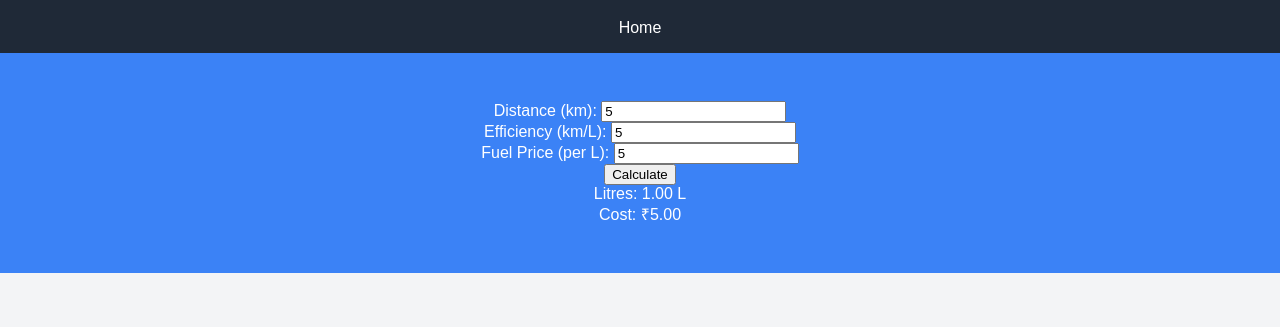
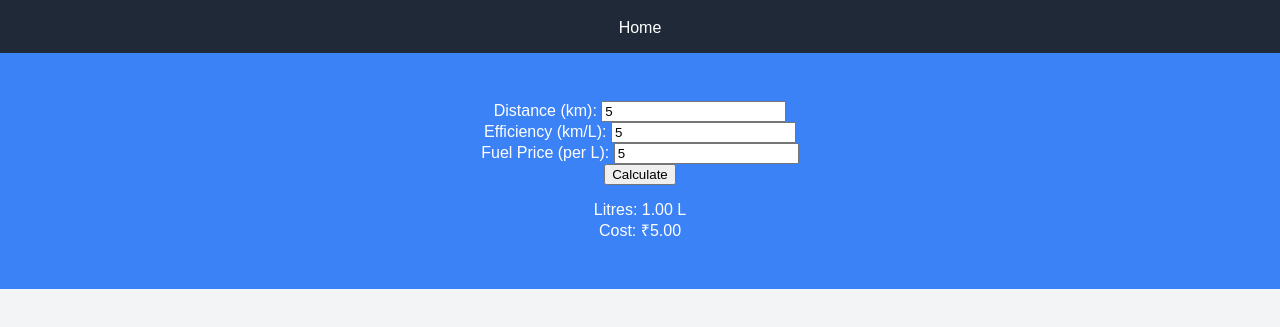
Before and after one commit to danishshekha-jpg/TripCalculatorHub, a plain HTML site: page tools/fuel-cost.html in a window 1280 px wide. Both pictures are taken after typing "5", "5", "5" into the empty fields and a click on the button "Calculate". Shown: the part 77-404 px from the top of the page. Drawn offline with Linux system fonts and the light colour scheme.

Commit message:
Update fuel-cost.html

```diff
--- a/tools/fuel-cost.html
+++ b/tools/fuel-cost.html
@@ -1,28 +1,35 @@
 <!doctype html>
 <html lang="en">
 <head>
-  <meta charset="utf-8"/><meta name="viewport" content="width=device-width,initial-scale=1"/>
+  <meta charset="utf-8"/><meta name="viewport" content="width=device-width, initial-scale=1"/>
   <title>Fuel Cost Calculator</title>
   <link rel="stylesheet" href="../assets/styles.css">
 </head>
 <body>
-  <header class="site-header"><h1>Fuel Cost Calculator</h1><nav><a href="../index.html">Home</a></nav></header>
-  <div class="hero">
+  <header class="site-header">
+    <h1>Fuel Cost Calculator</h1>
+    <nav>
+      <a href="../index.html">Home</a>
+    </nav>
+  </header>
+  <section class="hero">
     <label>Distance (km): <input type="number" id="dist"></label><br>
     <label>Efficiency (km/L): <input type="number" id="eff"></label><br>
     <label>Fuel Price (per L): <input type="number" id="price"></label><br>
     <button onclick="calc()">Calculate</button>
-    <div id="output"></div>
-  </div>
+    <div id="output" style="margin-top:1rem;"></div>
+  </section>
   <script>
     function calc(){
-      let d=+document.getElementById('dist').value,
-          e=+document.getElementById('eff').value,
-          p=+document.getElementById('price').value;
-      if(!d||!e||!p){ document.getElementById('output').innerText='Fill all fields'; return; }
-      let liters=d/e, cost=liters*p;
-      document.getElementById('output').innerHTML=
-        `Litres: ${liters.toFixed(2)} L<br>Cost: ₹${cost.toFixed(2)}`;
+      const d = parseFloat(document.getElementById('dist').value);
+      const e = parseFloat(document.getElementById('eff').value);
+      const p = parseFloat(document.getElementById('price').value);
+      if (!d || !e || !p) {
+        return document.getElementById('output').innerText = 'Fill all fields';
+      }
+      const liters = (d / e).toFixed(2);
+      const cost = (liters * p).toFixed(2);
+      document.getElementById('output').innerHTML = `Litres: ${liters} L<br>Cost: ₹${cost}`;
     }
   </script>
 </body>
```
